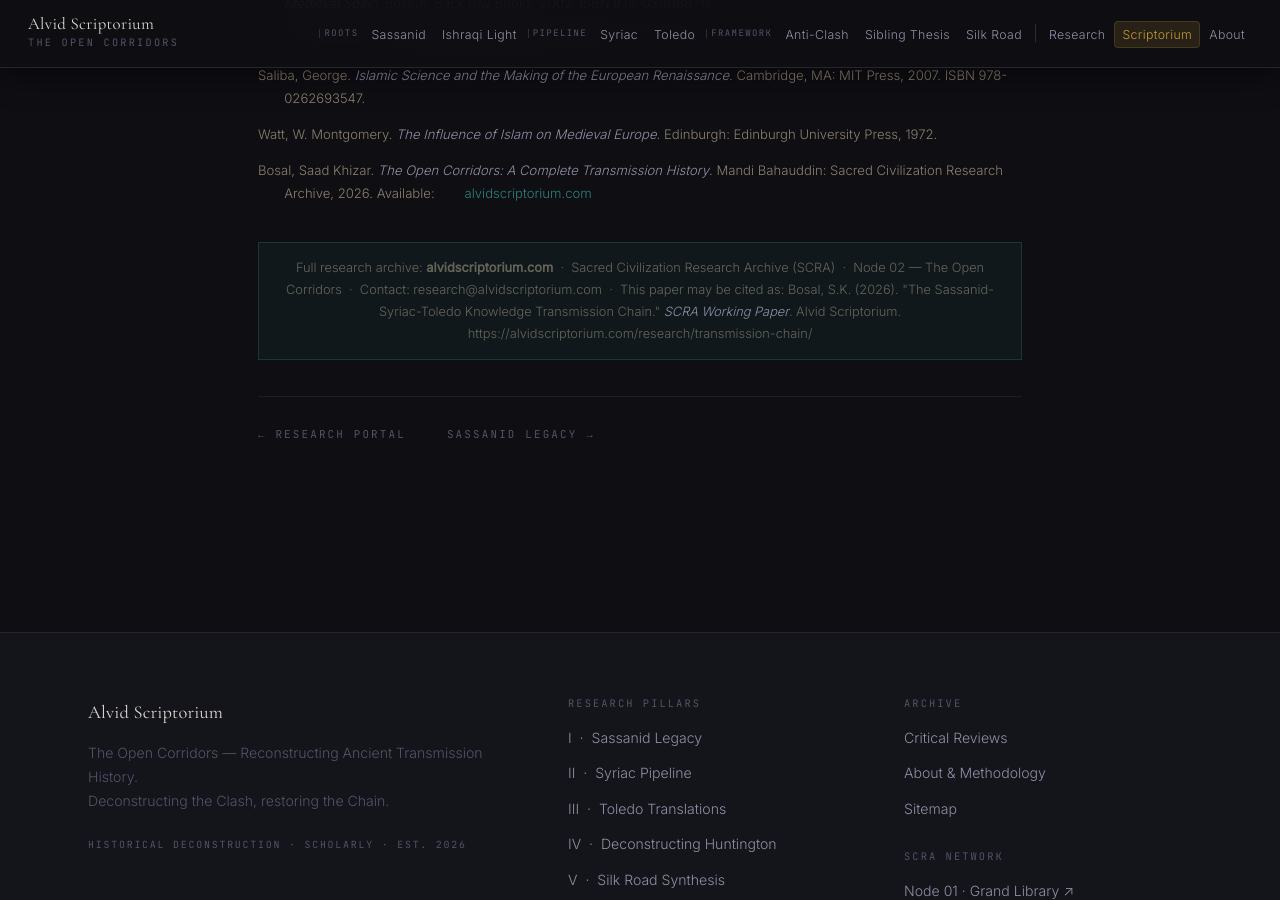
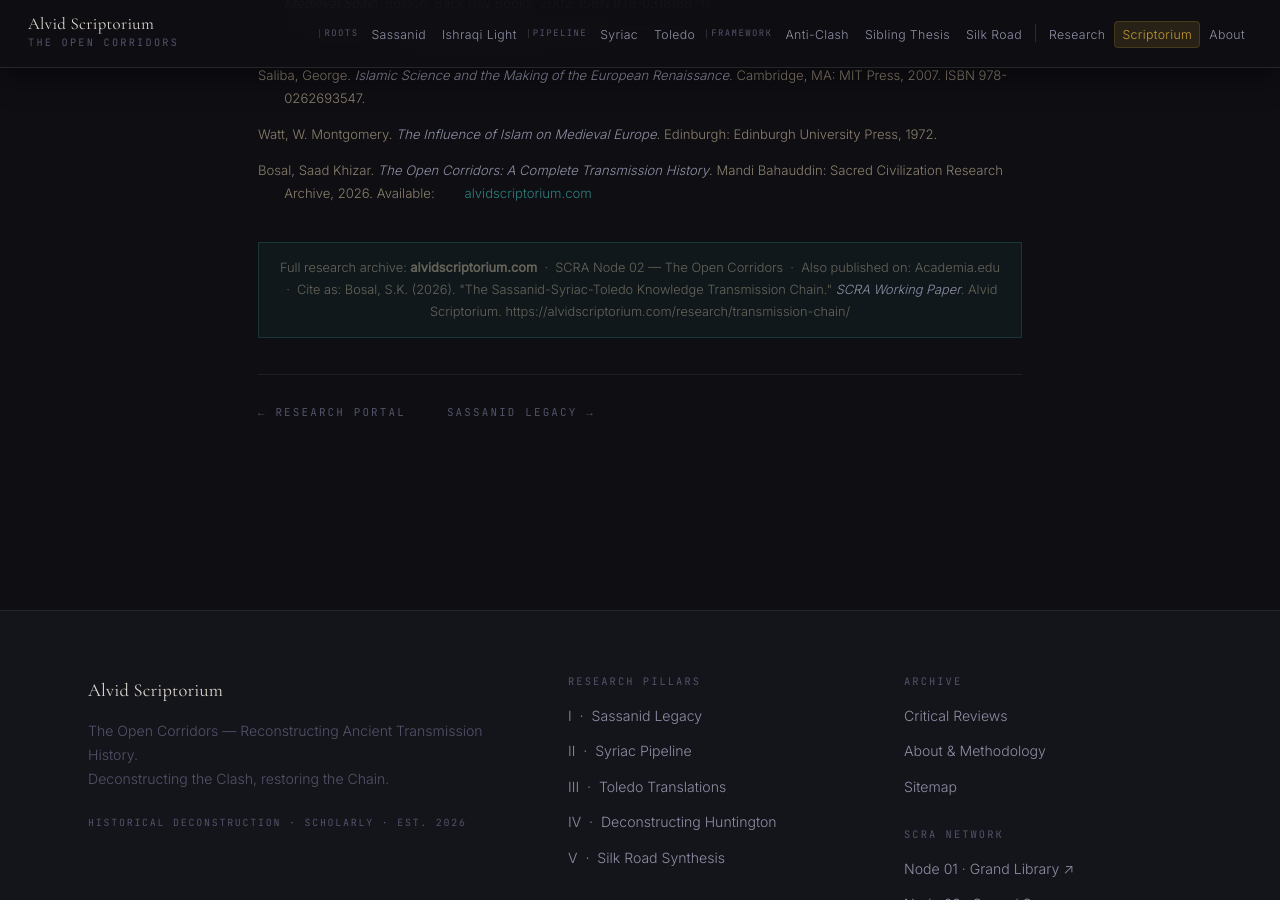
Before and after one commit to Political-Theology-Archive/geopolitical-synthesis, a Jekyll site: the page built from research/transmission-chain/index.html, in a window 1280 px wide and 900 px high, scrolled down 8490 px. Built offline with Jekyll 4.4.1, drawn with Linux system fonts in a browser that asks for light colours.

Commit message:
Add Academia.edu backlinks to print notes on all three research pages
Co-Authored-By: Claude Sonnet 4.6 <noreply@anthropic.com>

```diff
--- a/research/against-huntington/index.html
+++ b/research/against-huntington/index.html
@@ -340,6 +340,7 @@ description: "Academic paper: four-level demolition of Huntington's Clash of Civ
   <div class="rp-print-note">
     Full research archive: <strong>alvidscriptorium.com</strong> &nbsp;·&nbsp; SCRA Node 02 — The Open Corridors &nbsp;·&nbsp;
     Also published on: <a href="https://medium.com/@saadkhizar011/samuel-huntington-was-empirically-wrong-heres-the-peer-reviewed-data-7b1ee993a138" target="_blank" rel="noopener" style="color:inherit;">Medium</a> &nbsp;·&nbsp;
+    <a href="https://www.academia.edu/167898614/Against_the_Clash_Deconstructing_Huntingtons_Clash_of_Civilizations_Through_the_Islamo_Christian_Civilizational_Framework_and_Sadrian_Philosophy" target="_blank" rel="noopener" style="color:inherit;">Academia.edu</a> &nbsp;·&nbsp;
     Cite as: Bosal, S.K. (2026). "Against the Clash: Deconstructing Huntington's Clash of Civilizations."
     <em>SCRA Working Paper</em>. Alvid Scriptorium. https://alvidscriptorium.com/research/against-huntington/
   </div>
--- a/research/saqifa-structural-isolation/index.html
+++ b/research/saqifa-structural-isolation/index.html
@@ -738,6 +738,7 @@ description: "Academic paper: cross-confessional historical analysis of Saqifa B
     Full research archive: <strong>sorrow.alvidscriptorium.com</strong> &nbsp;·&nbsp;
     Sacred Civilization Research Archive (SCRA) &nbsp;·&nbsp; Node 03 — Sacred Sorrow &nbsp;·&nbsp;
     Also published on: <a href="https://medium.com/@saadkhizar011/what-actually-happened-after-the-prophet-died-a-structural-analysis-157171bcad31" target="_blank" rel="noopener" style="color:inherit;">Medium</a> &nbsp;·&nbsp;
+    <a href="https://www.academia.edu/167898131/Saqifa_Banu_Saida_and_the_Structural_Isolation_of_the_Prophetic_House_A_Cross_Confessional_Historical_Analysis" target="_blank" rel="noopener" style="color:inherit;">Academia.edu</a> &nbsp;·&nbsp;
     Cite as: Bosal, S.K. (2026). "Saqifa Banu Sa'ida and the Structural Isolation of the Prophetic House."
     <em>SCRA Working Paper</em>. Alvid Scriptorium. https://alvidscriptorium.com/research/saqifa-structural-isolation/
   </div>
--- a/research/transmission-chain/index.html
+++ b/research/transmission-chain/index.html
@@ -488,10 +488,9 @@ description: "Academic paper: forensic reconstruction of the seven-century knowl
   </ol>
 
   <div class="rp-print-note">
-    Full research archive: <strong>alvidscriptorium.com</strong> &nbsp;·&nbsp;
-    Sacred Civilization Research Archive (SCRA) &nbsp;·&nbsp; Node 02 — The Open Corridors &nbsp;·&nbsp;
-    Contact: research@alvidscriptorium.com &nbsp;·&nbsp;
-    This paper may be cited as: Bosal, S.K. (2026). "The Sassanid-Syriac-Toledo Knowledge Transmission Chain."
+    Full research archive: <strong>alvidscriptorium.com</strong> &nbsp;·&nbsp; SCRA Node 02 — The Open Corridors &nbsp;·&nbsp;
+    Also published on: <a href="https://www.academia.edu/167898528/The_Sassanid_Syriac_Toledo_Knowledge_Transmission_Chain_A_Forensic_Reconstruction_of_Medieval_Islamic_European_Intellectual_History" target="_blank" rel="noopener" style="color:inherit;">Academia.edu</a> &nbsp;·&nbsp;
+    Cite as: Bosal, S.K. (2026). "The Sassanid-Syriac-Toledo Knowledge Transmission Chain."
     <em>SCRA Working Paper</em>. Alvid Scriptorium. https://alvidscriptorium.com/research/transmission-chain/
   </div>
 
```
